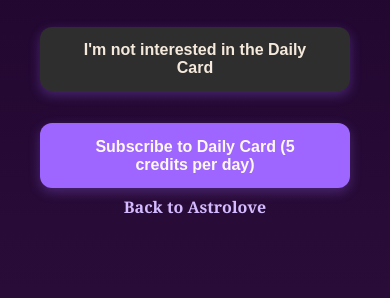
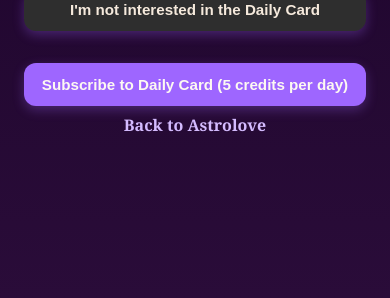
Before and after one commit to marinavydrina/dailycard, a Flask app: page /card in a window 390 px wide. Shown: the part 546-844 px from the top of the page. Run offline with Flask 3, Linux system fonts and the light colour scheme; the visitor is signed in with stand-in values (Sample User, id 1).

Commit message:
Add files via upload

```diff
--- a/static/style.css
+++ b/static/style.css
@@ -99,3 +99,32 @@ img {
   gap: 1rem;
   margin-top: 2.5rem;
 }
+
+img.tarot-card {
+    max-width: 220px;
+    height: auto;
+    margin: 1.5rem auto;
+    display: block;
+  }
+
+  /* Улучшение адаптивности */
+  @media (max-width: 600px) {
+    main {
+      padding: 1.5rem 1rem;
+    }
+
+    .actions {
+      gap: 1rem;
+      margin-top: 1.5rem;
+    }
+
+    button {
+      padding: 0.8rem 1rem;
+      font-size: 0.95rem;
+    }
+
+    p {
+      font-size: 1rem;
+      line-height: 1.5;
+    }
+  }
```
